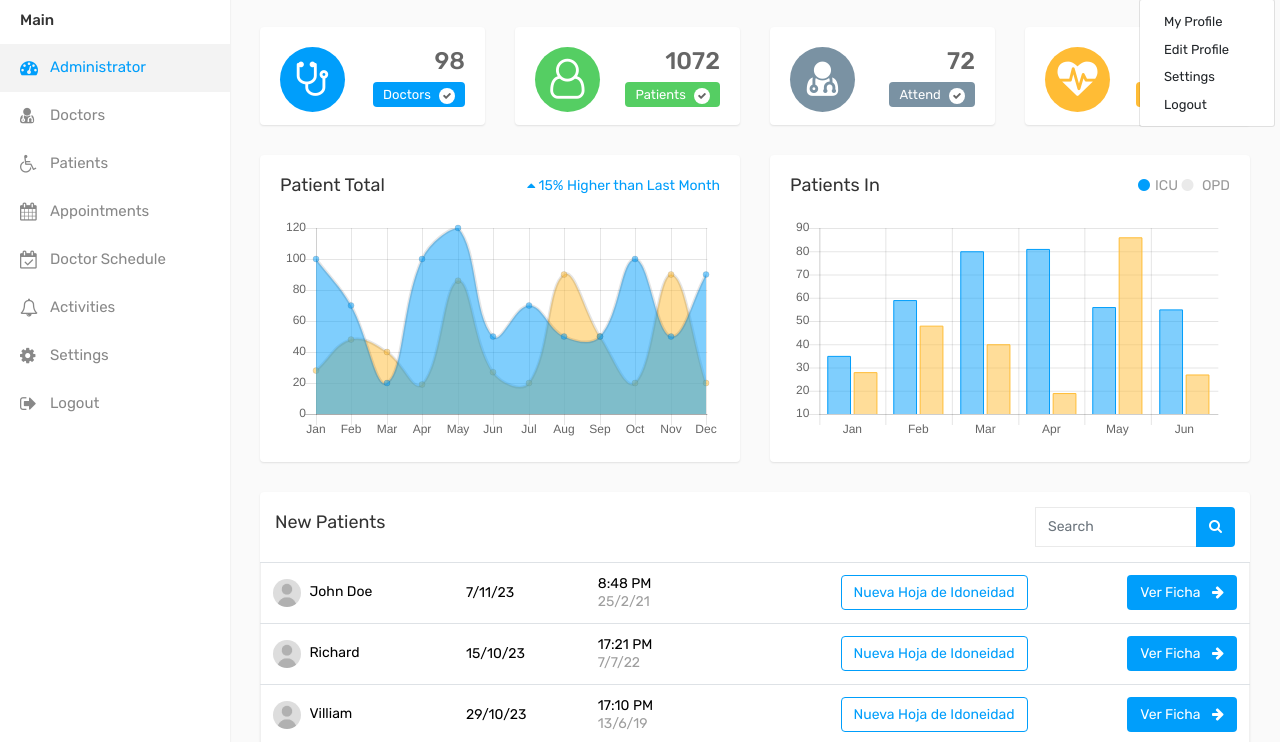
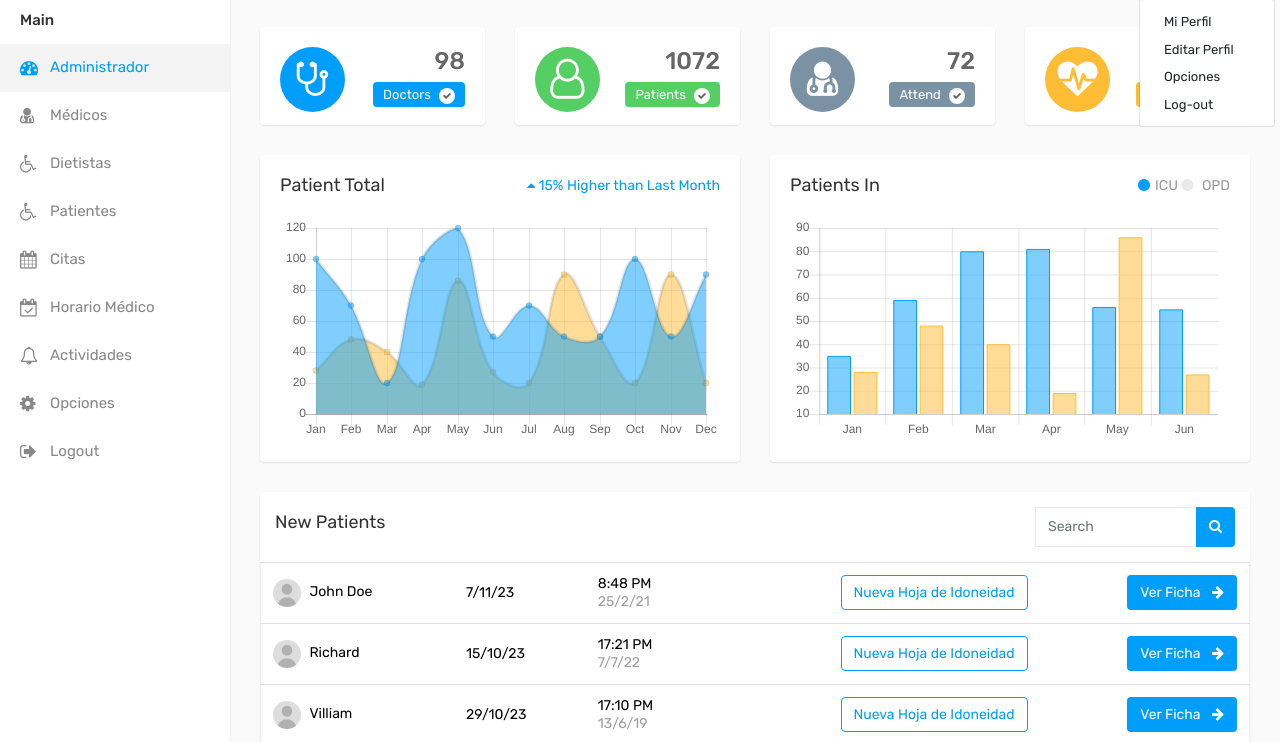
Before and after one commit to progenstage/dashboard, a plain HTML site: page index.html in a window 1280 px wide. Both pictures are taken after a click on the link "Admin". Shown: the part 53-795 px from the top of the page. Drawn offline with Linux system fonts and the light colour scheme.

Commit message:
index.html

```diff
--- a/index.html
+++ b/index.html
@@ -1,5 +1,5 @@
 <!DOCTYPE html>
-<html lang="en">
+<html lang="es">
   <head>
     <meta charset="utf-8" />
     <meta
@@ -61,21 +61,20 @@
                       <div class="media">
                         <span class="avatar">
                           <img
-                            alt="John Doe"
+                            alt="Alejandra Dave"
                             src="assets/img/user.jpg"
                             class="img-fluid"
                           />
                         </span>
                         <div class="media-body">
                           <p class="noti-details">
-                            <span class="noti-title">John Doe</span> added new
-                            task
+                            <span class="noti-title">Vanessa</span> añadió una nueva tarea
                             <span class="noti-title"
-                              >Patient appointment booking</span
+                              >Reserva de citas para pacientes</span
                             >
                           </p>
                           <p class="noti-time">
-                            <span class="notification-time">4 mins ago</span>
+                            <span class="notification-time">Hace 4 mins</span>
                           </p>
                         </div>
                       </div>
@@ -182,10 +181,10 @@
               <span>Admin</span>
             </a>
             <div class="dropdown-menu">
-              <a class="dropdown-item" href="profile.html">My Profile</a>
-              <a class="dropdown-item" href="edit-profile.html">Edit Profile</a>
-              <a class="dropdown-item" href="settings.html">Settings</a>
-              <a class="dropdown-item" href="login.html">Logout</a>
+              <a class="dropdown-item" href="profile.html">Mi Perfil</a>
+              <a class="dropdown-item" href="edit-profile.html">Editar Perfil</a>
+              <a class="dropdown-item" href="settings.html">Opciones</a>
+              <a class="dropdown-item" href="login.html">Log-out</a>
             </div>
           </li>
         </ul>
@@ -198,10 +197,10 @@
             ><i class="fa fa-ellipsis-v"></i
           ></a>
           <div class="dropdown-menu dropdown-menu-right">
-            <a class="dropdown-item" href="profile.html">My Profile</a>
-            <a class="dropdown-item" href="edit-profile.html">Edit Profile</a>
-            <a class="dropdown-item" href="settings.html">Settings</a>
-            <a class="dropdown-item" href="login.html">Logout</a>
+            <a class="dropdown-item" href="profile.html">Mi Perfil</a>
+            <a class="dropdown-item" href="edit-profile.html">Editar Perfil</a>
+            <a class="dropdown-item" href="settings.html">Opciones</a>
+            <a class="dropdown-item" href="login.html">Log-out</a>
           </div>
         </div>
       </div>
@@ -212,45 +211,50 @@
               <li class="menu-title">Main</li>
               <li class="active">
                 <a href="index-2.html"
-                  ><i class="fa fa-dashboard"></i> <span>Administrator</span></a
+                  ><i class="fa fa-dashboard"></i> <span>Administrador</span></a
                 >
               </li>
               <li>
                 <a href="doctors.html"
-                  ><i class="fa fa-user-md"></i> <span>Doctors</span></a
+                  ><i class="fa fa-user-md"></i> <span>Médicos</span></a
+                >
+              </li>
+              <li>
+                <a href="dietistas.html"
+                  ><i class="fa fa-wheelchair"></i> <span>Dietistas</span></a
                 >
               </li>
               <li>
                 <a href="patients.html"
-                  ><i class="fa fa-wheelchair"></i> <span>Patients</span></a
+                  ><i class="fa fa-wheelchair"></i> <span>Patientes</span></a
                 >
               </li>
               <li>
                 <a href="appointments.html"
-                  ><i class="fa fa-calendar"></i> <span>Appointments</span></a
+                  ><i class="fa fa-calendar"></i> <span>Citas</span></a
                 >
               </li>
               <li>
                 <a href="schedule.html"
                   ><i class="fa fa-calendar-check-o"></i>
-                  <span>Doctor Schedule</span></a
+                  <span>Horario Médico</span></a
                 >
               </li>
 
               <!-- <li>
                 <a href="assets.html"
-                  ><i class="fa fa-cube"></i> <span>Assets</span></a
+                  ><i class="fa fa-cube"></i> <span>Activos</span></a
                 >
               </li> -->
               <li>
                 <a href="activities.html"
-                  ><i class="fa fa-bell-o"></i> <span>Activities</span></a
+                  ><i class="fa fa-bell-o"></i> <span>Actividades</span></a
                 >
               </li>
 
               <li>
                 <a href="settings.html"
-                  ><i class="fa fa-cog"></i> <span>Settings</span></a
+                  ><i class="fa fa-cog"></i> <span>Opciones</span></a
                 >
               </li>
 
```
